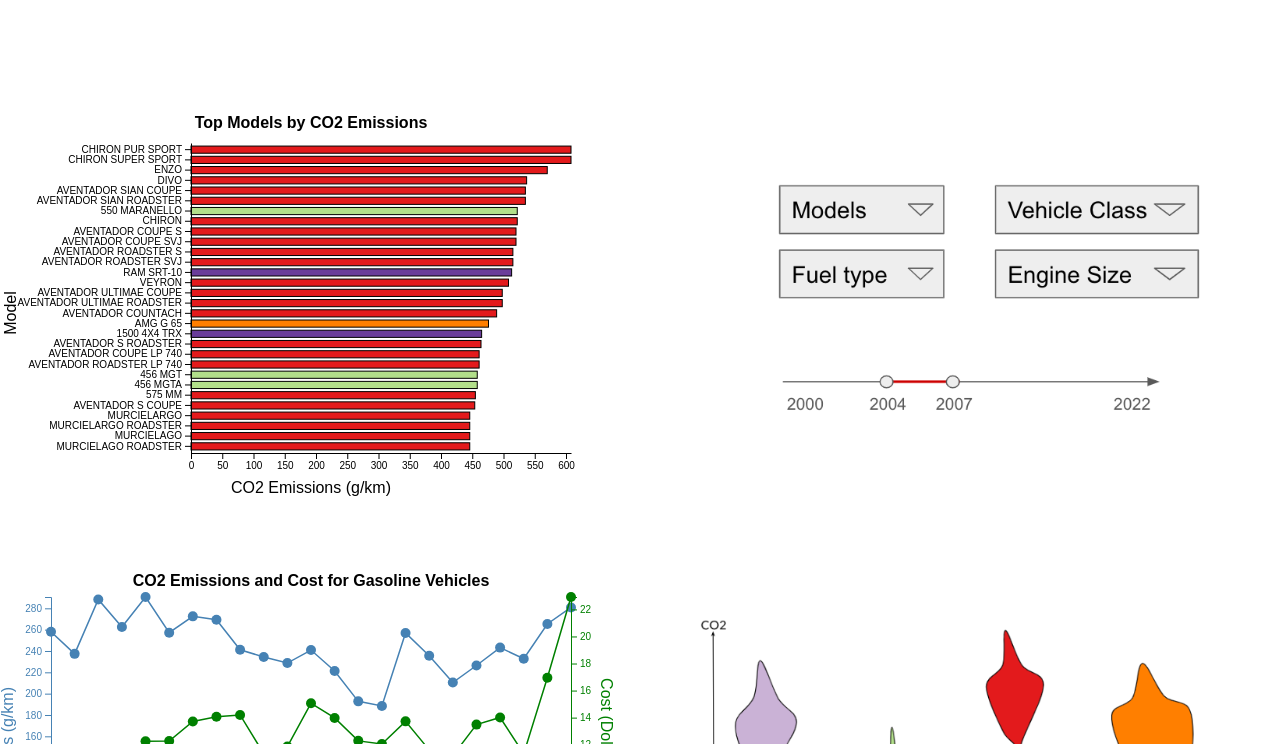
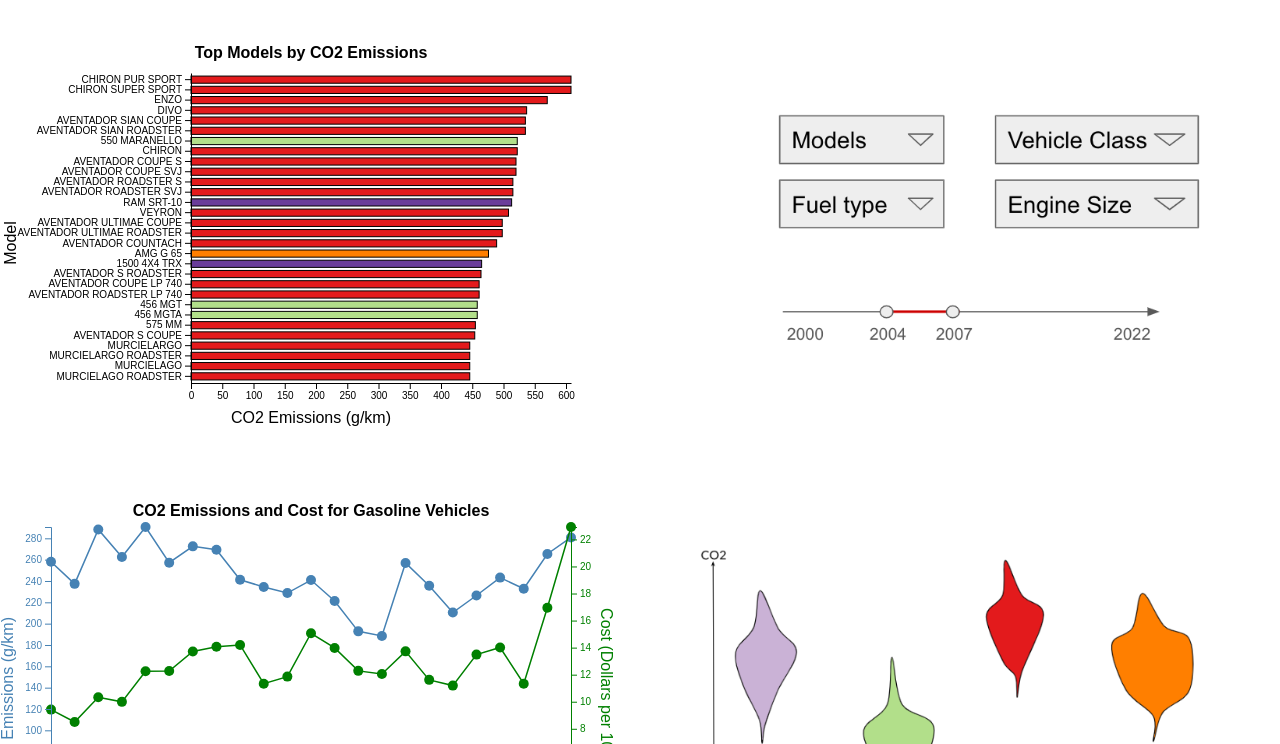
Before and after one commit to CalleKronqvist/Info_Viz, a plain HTML site: page index.html in a window 1280 px wide. Shown: the part 56-800 px from the top of the page. Drawn offline with nearby package versions, Linux system fonts and the light colour scheme; some packages are replaced by stand-ins of ours; a script that the page names is missing.

Commit message:
reduced top margin for more compact view

```diff
--- a/style.css
+++ b/style.css
@@ -27,7 +27,7 @@ body {
         "LineChart ScatterPlot";
     margin-left: 100px;
     margin-right: 100px;
-    margin-top: 100px
+    margin-top: 30px
 }
 
 header {
```
